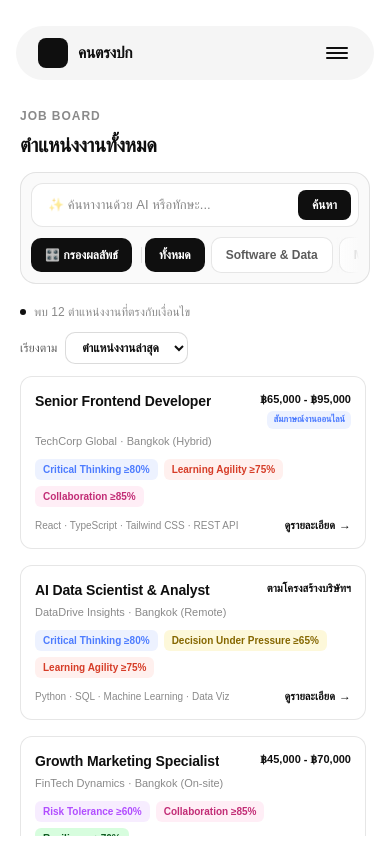
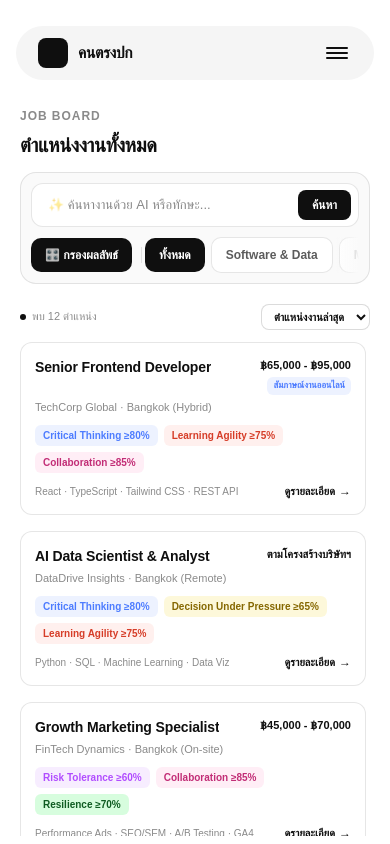
Before and after one commit to Watcharapol-Frong/Khon-Tong-Pok, a Next.js app: page /job in a window 390 px wide. Shown: the top 844 px of the page. Built offline with nearby package versions, Linux system fonts and the light colour scheme; a web font is replaced by a local one.

Commit message:
Keep count/sort row on one line on mobile

```diff
--- a/src/app/job/page.tsx
+++ b/src/app/job/page.tsx
@@ -57,18 +57,21 @@ export default function JobBoardPage() {
           </aside>
 
           <div className="flex min-h-0 w-full min-w-0 flex-1 flex-col lg:h-full lg:w-[70%]">
-            <div className="mb-3 flex flex-shrink-0 flex-wrap items-center justify-between gap-3 lg:mb-4">
-              <div className="flex items-center gap-2 text-xs text-[#8A8A8A]">
+            <div className="mb-3 flex flex-shrink-0 items-center justify-between gap-2 lg:mb-4 lg:gap-3">
+              <div className="flex min-w-0 items-center gap-1.5 text-[11px] whitespace-nowrap text-[#8A8A8A] sm:gap-2 sm:text-xs">
                 <span className="h-1.5 w-1.5 flex-shrink-0 rounded-full bg-[#0F0F0F]" />
-                พบ {filteredJobs.length} ตำแหน่งงานที่ตรงกับเงื่อนไข
+                <span>
+                  พบ {filteredJobs.length} <span className="hidden sm:inline">ตำแหน่งงานที่ตรงกับเงื่อนไข</span>
+                  <span className="sm:hidden">ตำแหน่ง</span>
+                </span>
               </div>
 
-              <label className="flex items-center gap-2 text-xs text-[#5C5C5C]">
-                เรียงตาม
+              <label className="flex flex-shrink-0 items-center gap-1.5 text-[11px] whitespace-nowrap text-[#5C5C5C] sm:gap-2 sm:text-xs">
+                <span className="hidden sm:inline">เรียงตาม</span>
                 <select
                   value={sort}
                   onChange={(e) => setSort(e.target.value as SortValue)}
-                  className="rounded-[10px] border border-[rgba(15,15,15,0.15)] bg-white px-3 py-[7px] font-sans text-xs font-bold text-[#0F0F0F]"
+                  className="min-w-0 rounded-lg border border-[rgba(15,15,15,0.15)] bg-white px-2 py-[5px] font-sans text-[11px] font-bold text-[#0F0F0F] sm:rounded-[10px] sm:px-3 sm:py-[7px] sm:text-xs"
                 >
                   {SORT_OPTIONS.map((opt) => (
                     <option key={opt.value} value={opt.value}>
```
